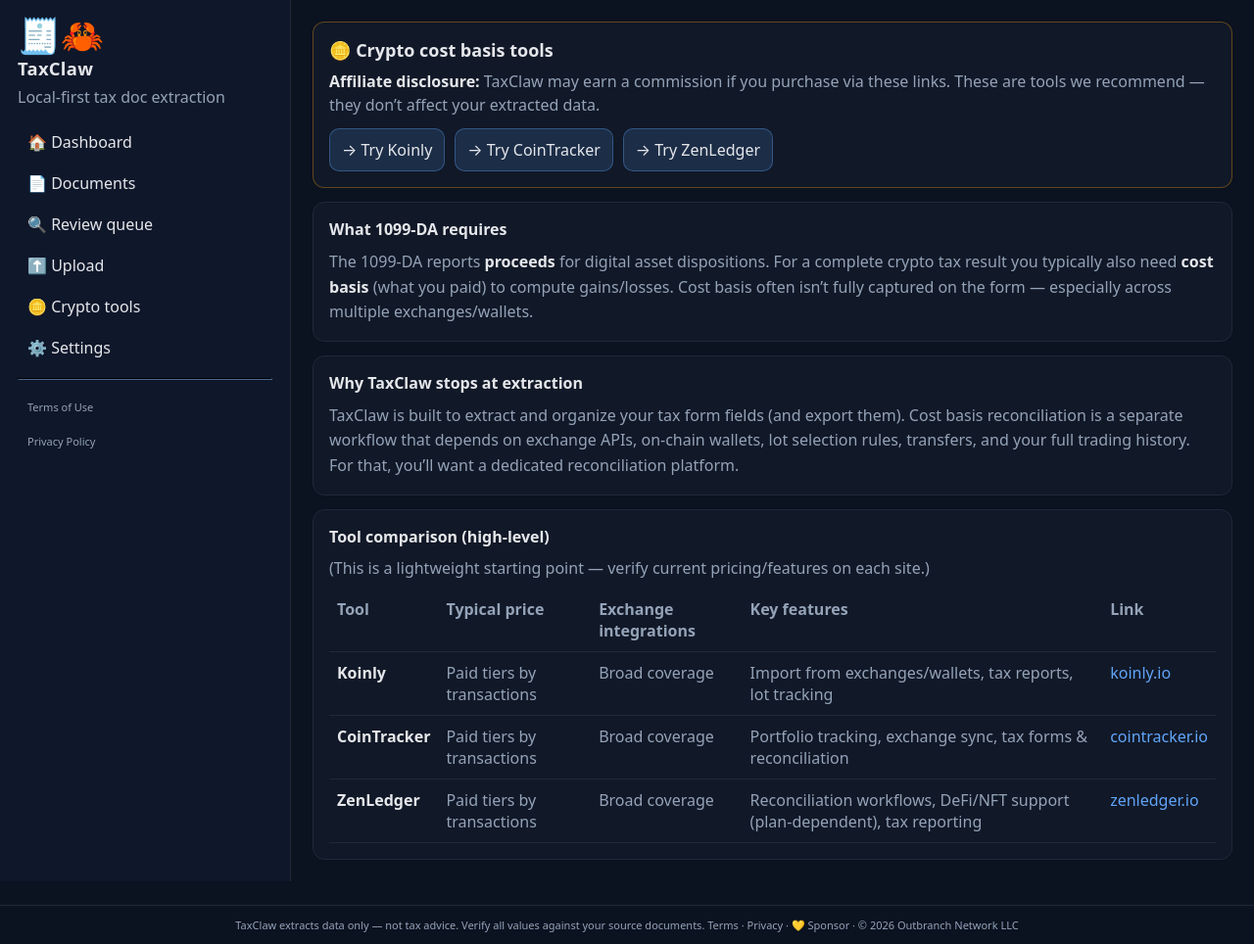
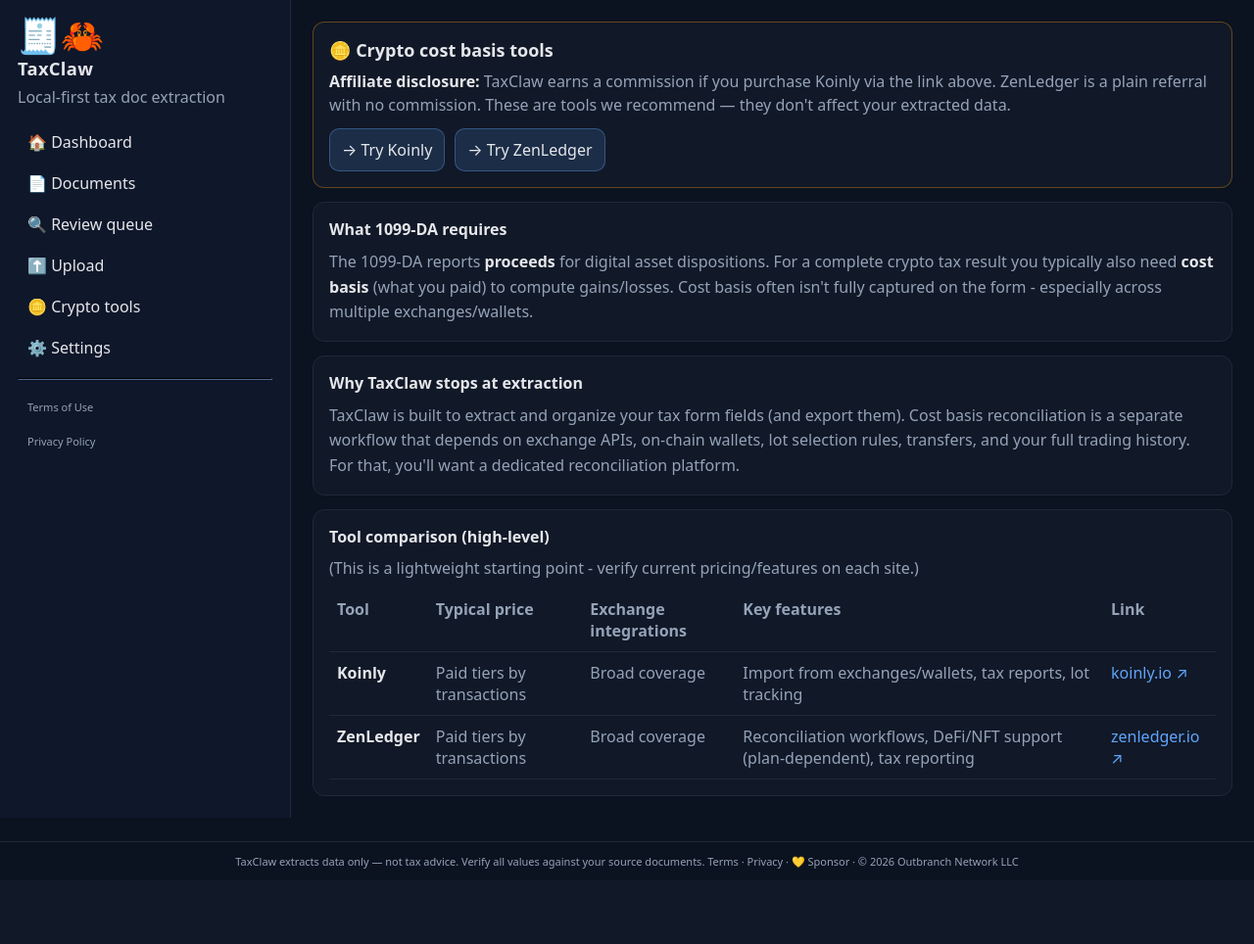
Before and after one commit to DougButdorf/TaxClaw, a FastAPI app: page /affiliate-info in a window 1280 px wide. Shown: the whole page at 98% size. After the commit the page ends 887 px from the top, so only its background shows below. Run offline with FastAPI, Linux system fonts and the light colour scheme; some libraries are stand-ins or nearby versions.

Commit message:
affiliate: wire real Koinly link, remove CoinTracker, ZenLedger as plain link
- Koinly: real affiliate link (?via=4C2DBEFF&utm_source=affiliate)
- ZenLedger: kept as plain referral link (their affiliate program deactivated)
- CoinTracker: removed (no public affiliate program)
- Updated disclosure text on both detail.html and affiliate.html

```diff
--- a/templates/affiliate.html
+++ b/templates/affiliate.html
@@ -5,12 +5,11 @@
     <div style="font-size: 18px; font-weight: 900;">🪙 Crypto cost basis tools</div>
     <div class="muted" style="margin-top: 8px; line-height: 1.5;">
       <strong style="color: var(--text);">Affiliate disclosure:</strong>
-      TaxClaw may earn a commission if you purchase via these links. These are tools we recommend — they don’t affect your extracted data.
+      TaxClaw earns a commission if you purchase Koinly via the link above. ZenLedger is a plain referral with no commission. These are tools we recommend — they don't affect your extracted data.
     </div>
     <div class="row" style="margin-top: 12px; gap: 10px;">
-      <a class="btn" href="https://koinly.io/?ref=taxclaw" target="_blank" rel="noopener">→ Try Koinly</a>
-      <a class="btn" href="https://cointracker.io/?ref=taxclaw" target="_blank" rel="noopener">→ Try CoinTracker</a>
-      <a class="btn" href="https://zenledger.io/?ref=taxclaw" target="_blank" rel="noopener">→ Try ZenLedger</a>
+      <a class="btn" href="https://koinly.io/?via=4C2DBEFF&utm_source=affiliate" target="_blank" rel="noopener">→ Try Koinly</a>
+      <a class="btn" href="https://zenledger.io/" target="_blank" rel="noopener">→ Try ZenLedger</a>
     </div>
   </div>
 
@@ -19,7 +18,7 @@
     <div class="muted" style="line-height: 1.6;">
       The 1099-DA reports <strong style="color: var(--text);">proceeds</strong> for digital asset dispositions.
       For a complete crypto tax result you typically also need <strong style="color: var(--text);">cost basis</strong> (what you paid) to compute gains/losses.
-      Cost basis often isn’t fully captured on the form — especially across multiple exchanges/wallets.
+      Cost basis often isn't fully captured on the form - especially across multiple exchanges/wallets.
     </div>
   </div>
 
@@ -28,13 +27,13 @@
     <div class="muted" style="line-height: 1.6;">
       TaxClaw is built to extract and organize your tax form fields (and export them).
       Cost basis reconciliation is a separate workflow that depends on exchange APIs, on-chain wallets, lot selection rules, transfers, and your full trading history.
-      For that, you’ll want a dedicated reconciliation platform.
+      For that, you'll want a dedicated reconciliation platform.
     </div>
   </div>
 
   <div class="card">
     <h2 style="margin:0 0 10px 0; font-size: 16px;">Tool comparison (high-level)</h2>
-    <div class="muted" style="margin-bottom: 10px;">(This is a lightweight starting point — verify current pricing/features on each site.)</div>
+    <div class="muted" style="margin-bottom: 10px;">(This is a lightweight starting point - verify current pricing/features on each site.)</div>
     <div style="overflow-x:auto;">
       <table>
         <thead>
@@ -52,21 +51,14 @@
             <td class="muted">Paid tiers by transactions</td>
             <td class="muted">Broad coverage</td>
             <td class="muted">Import from exchanges/wallets, tax reports, lot tracking</td>
-            <td><a href="https://koinly.io/?ref=taxclaw" target="_blank" rel="noopener">koinly.io</a></td>
-          </tr>
-          <tr>
-            <td><strong>CoinTracker</strong></td>
-            <td class="muted">Paid tiers by transactions</td>
-            <td class="muted">Broad coverage</td>
-            <td class="muted">Portfolio tracking, exchange sync, tax forms & reconciliation</td>
-            <td><a href="https://cointracker.io/?ref=taxclaw" target="_blank" rel="noopener">cointracker.io</a></td>
+            <td><a href="https://koinly.io/?via=4C2DBEFF&utm_source=affiliate" target="_blank" rel="noopener">koinly.io ↗</a></td>
           </tr>
           <tr>
             <td><strong>ZenLedger</strong></td>
             <td class="muted">Paid tiers by transactions</td>
             <td class="muted">Broad coverage</td>
             <td class="muted">Reconciliation workflows, DeFi/NFT support (plan-dependent), tax reporting</td>
-            <td><a href="https://zenledger.io/?ref=taxclaw" target="_blank" rel="noopener">zenledger.io</a></td>
+            <td><a href="https://zenledger.io/" target="_blank" rel="noopener">zenledger.io ↗</a></td>
           </tr>
         </tbody>
       </table>
```
Also changed, not shown: templates/detail.html (+5 -7 lines).
